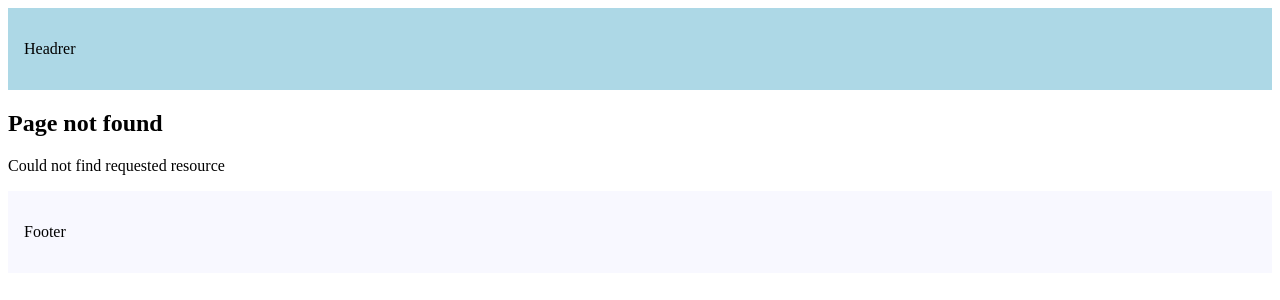
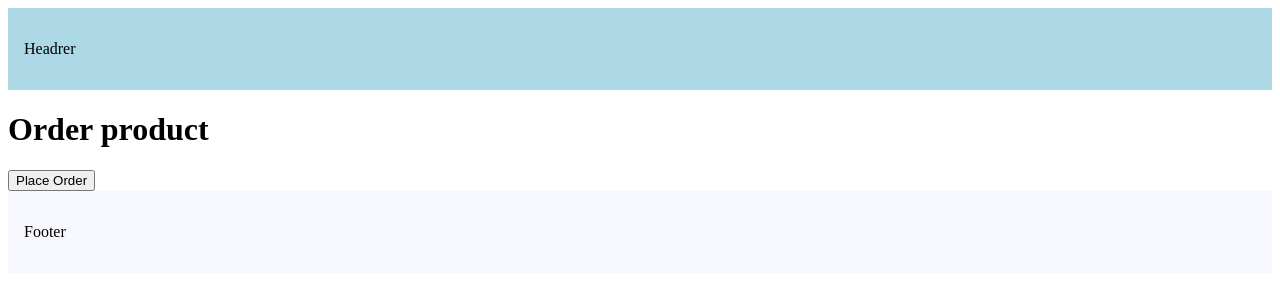
Before and after one commit to Alisha-Reddy/next-crash-course, a Next.js app: page /order-product in a window 1280 px wide. Before the commit this address had no page. Shown: the top 300 px of the page. Built offline with nearby package versions, Linux system fonts and the light colour scheme.

Commit message:
Navigating programmaically

```diff
--- /dev/null
+++ b/src/app/order-product/page.tsx
@@ -0,0 +1,18 @@
+"use client"
+
+import{useRouter} from "next/navigation"
+
+export default function OrderProduct() {
+
+    const router = useRouter()
+    const handleClick = () => {
+        console.log("Placing your order");
+        router.push("/")
+    }
+    return (
+        <>
+            <h1>Order product</h1>
+            <button onClick={ handleClick}>Place Order</button>
+        </>
+    )
+}
```
